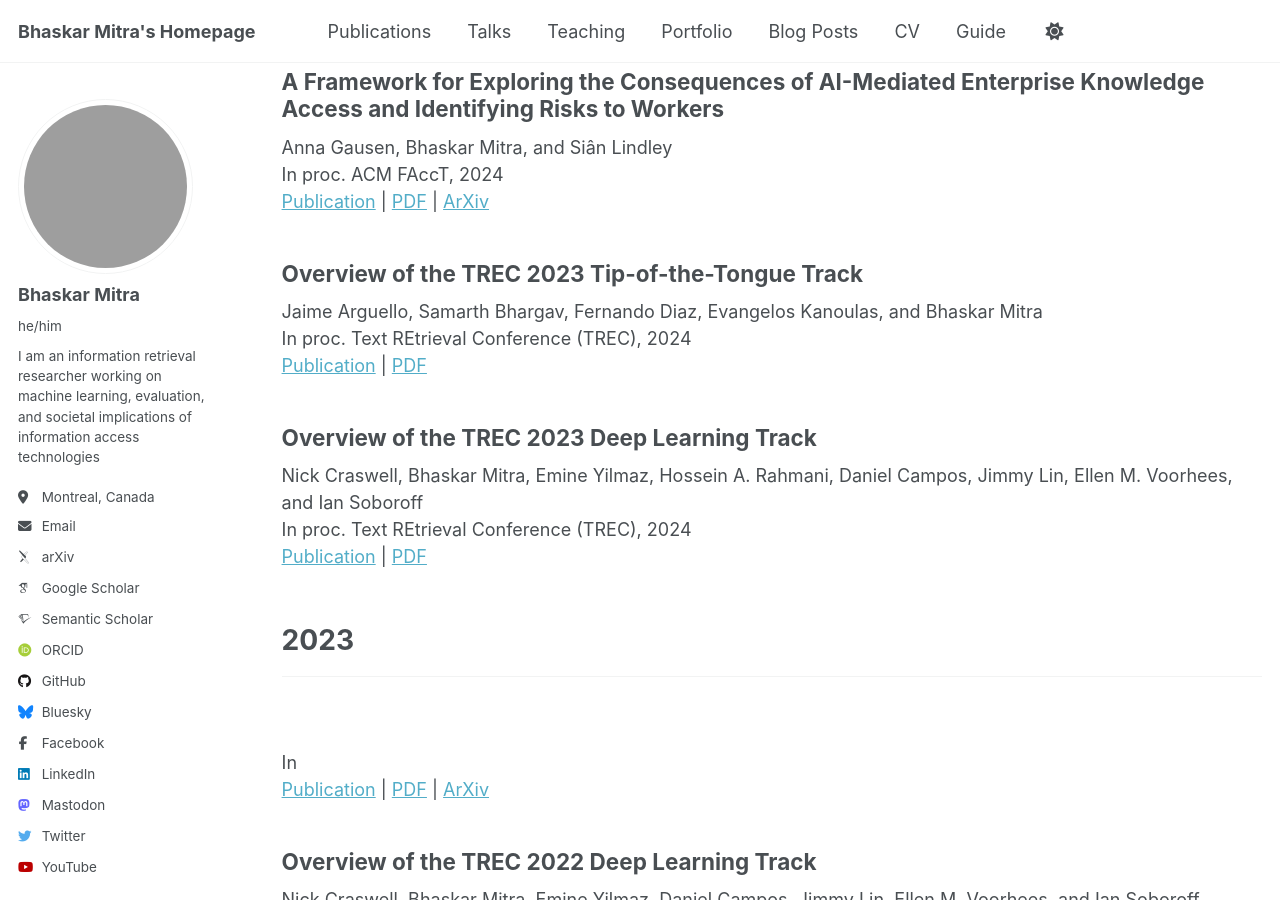
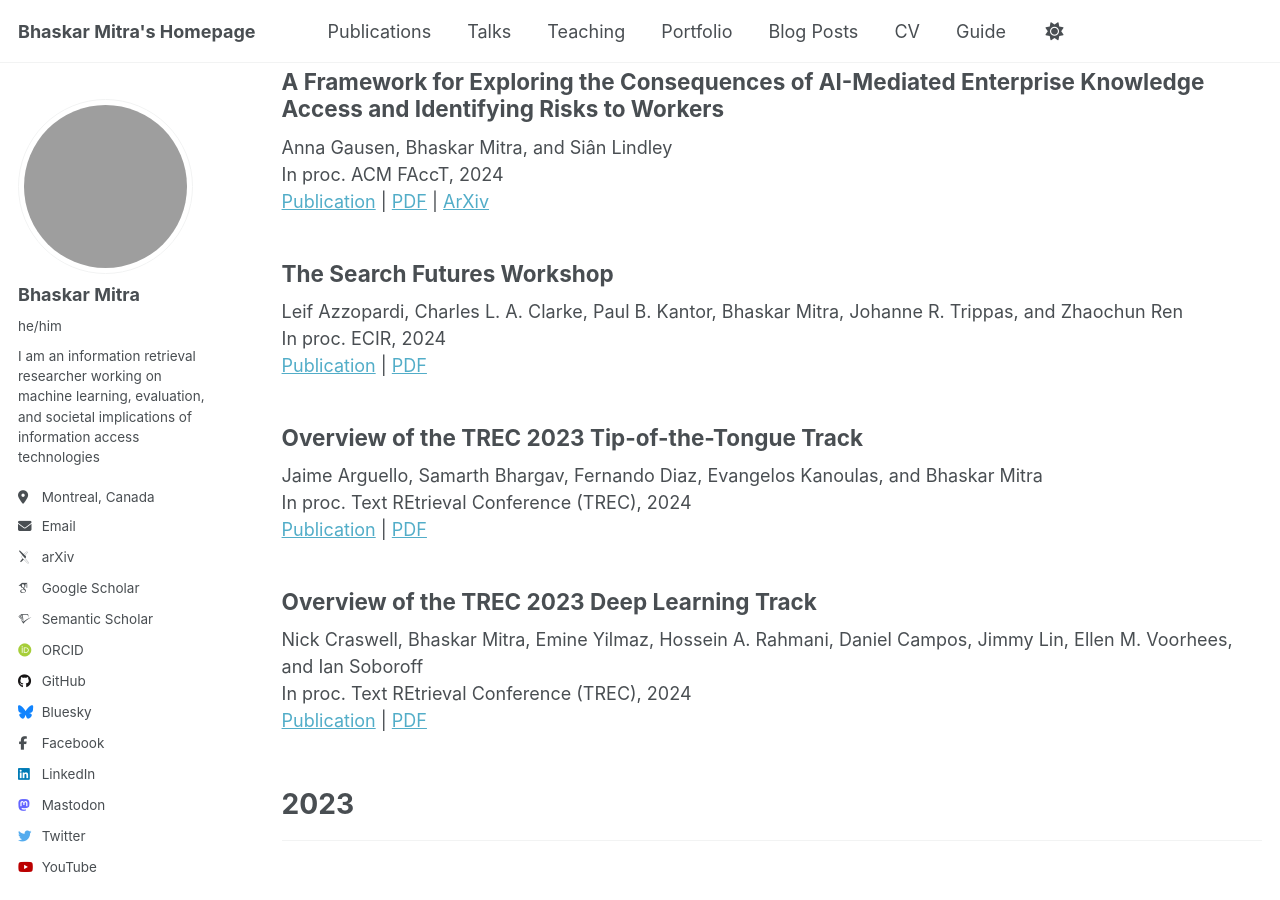
Before and after one commit to bhaskar-mitra/bhaskar-mitra.github.io, a Jekyll site: the page built from _pages/publications.html, in a window 1280 px wide and 900 px high, scrolled down 4433 px. Built offline with Jekyll 4.4.1, drawn with Linux system fonts in a browser that asks for light colours; some web fonts are replaced; grey boxes are pictures that could not be loaded.

Commit message:
Update publications.html

```diff
--- a/_pages/publications.html
+++ b/_pages/publications.html
@@ -165,6 +165,12 @@ author_profile: true
     <a href="https://dl.acm.org/doi/10.1145/3630106.3658900">Publication</a> | <a href="../files/3630106.3658900.pdf">PDF</a> | <a href="https://arxiv.org/abs/2312.10076">ArXiv</a>
   </article>
   <article class="archive__item" itemscope itemtype="http://schema.org/CreativeWork">
+    <h2>The Search Futures Workshop</h2>
+    Leif Azzopardi, Charles L. A. Clarke, Paul B. Kantor, Bhaskar Mitra, Johanne R. Trippas, and Zhaochun Ren<br/>
+    In proc. ECIR, 2024<br/>
+    <a href="https://link.springer.com/chapter/10.1007/978-3-031-56069-9_57">Publication</a> | <a href="../files/978-3-031-56069-9_57.pdf">PDF</a>
+  </article>
+  <article class="archive__item" itemscope itemtype="http://schema.org/CreativeWork">
     <h2>Overview of the TREC 2023 Tip-of-the-Tongue Track</h2>
     Jaime Arguello, Samarth Bhargav, Fernando Diaz, Evangelos Kanoulas, and Bhaskar Mitra<br/>
     In proc. Text REtrieval Conference (TREC), 2024<br/>
```
